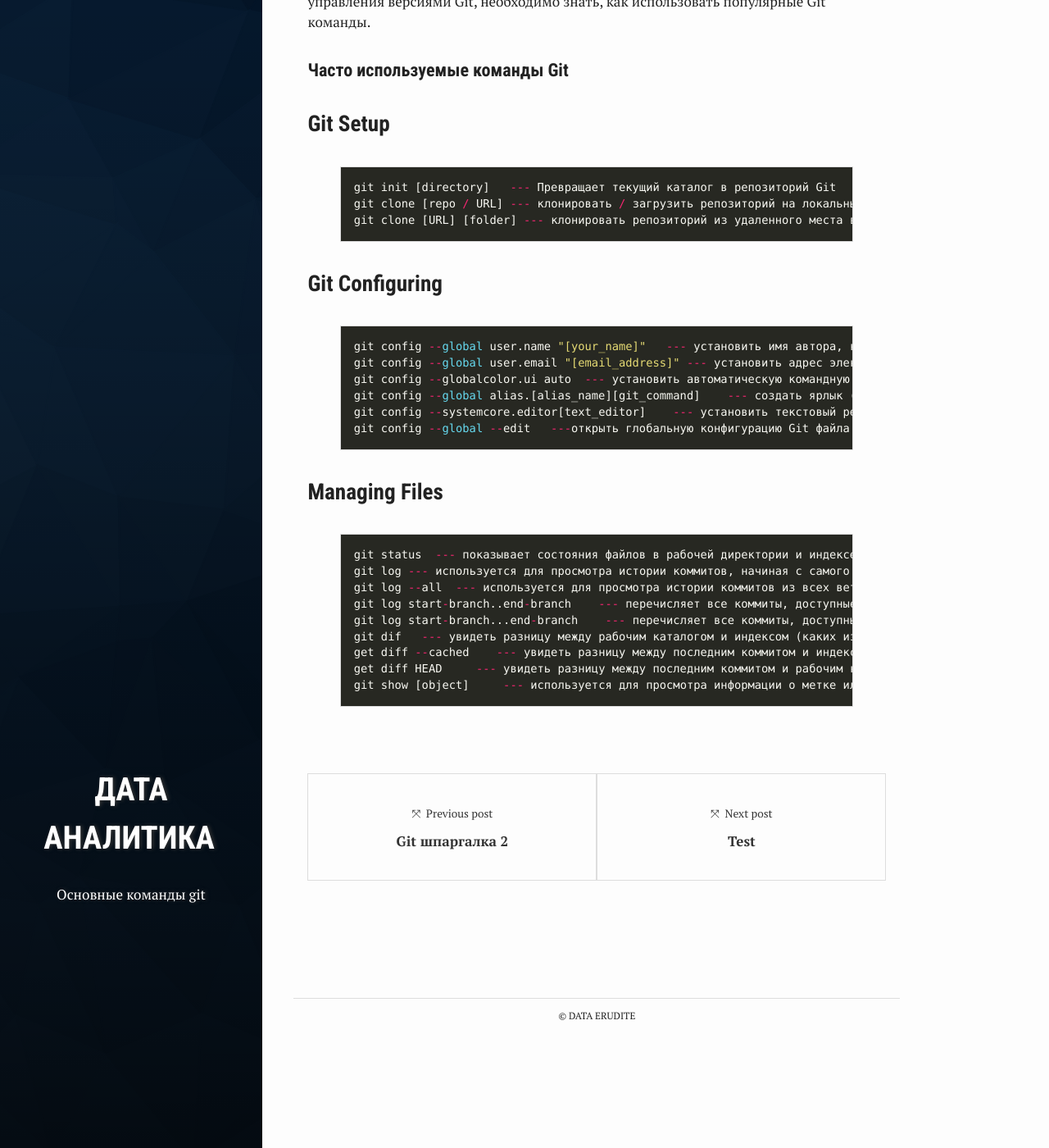
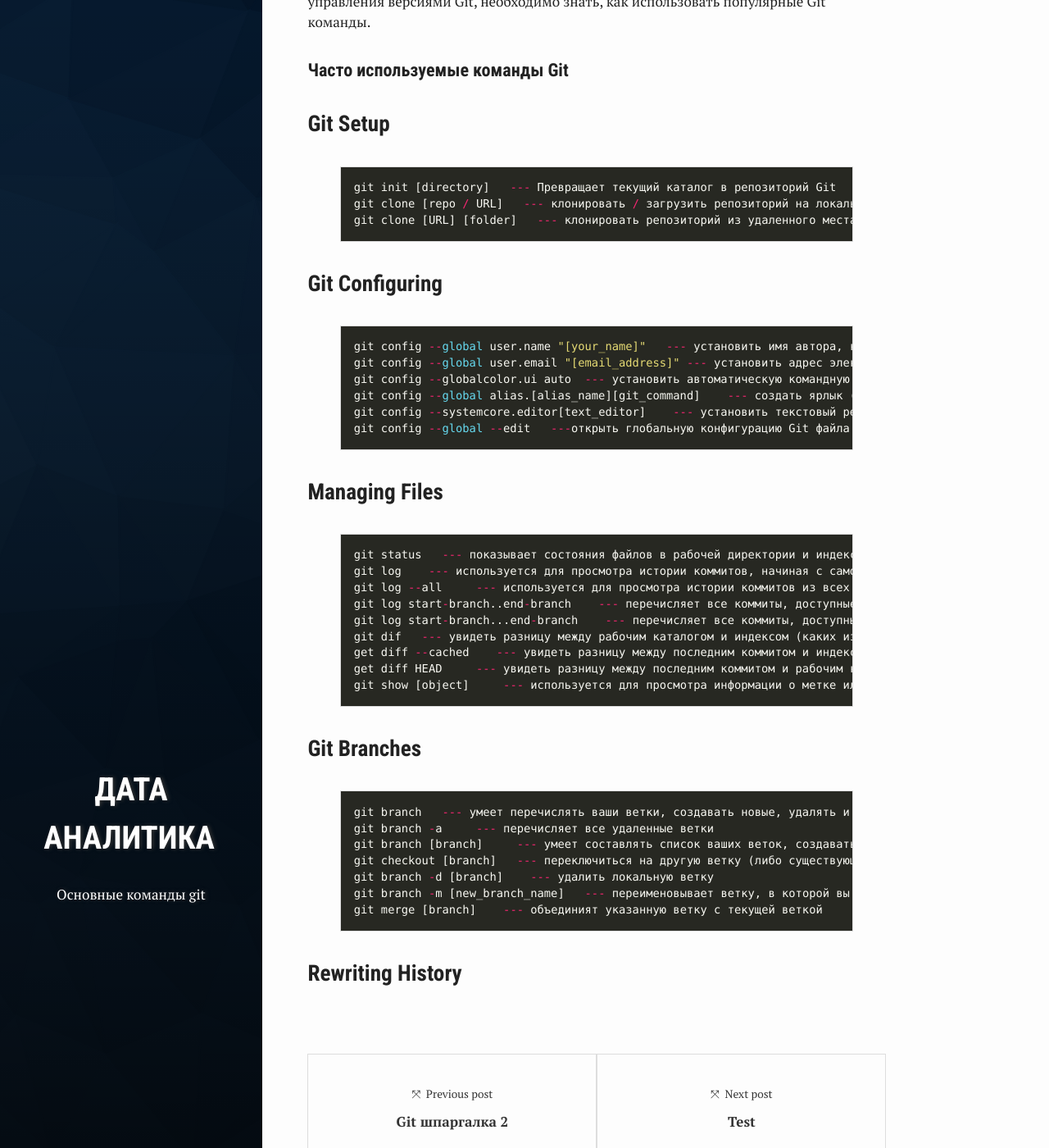
Before and after one commit to p1aton/p1aton.github.io, a Jekyll site: the page built from _posts/2017-10-19-git.md, in a window 1280 px wide and 1400 px high, scrolled down 279 px. Shown: the whole window at 82% size. Built offline with Jekyll 4.4.1, drawn with Linux system fonts in a browser that asks for light colours.

Commit message:
Update 2017-10-19-git.md

```diff
--- a/_posts/2017-10-19-git.md
+++ b/_posts/2017-10-19-git.md
@@ -19,8 +19,8 @@ tags: ['Дата аналитика']
 
 {% highlight python %}
 git init [directory]   --- Превращает текущий каталог в репозиторий Git
-git clone [repo / URL] --- клонировать / загрузить репозиторий на локальный компьютер
-git clone [URL] [folder] --- клонировать репозиторий из удаленного места в указанную папку | [папка] | на вашем локальном компьютере
+git clone [repo / URL]   --- клонировать / загрузить репозиторий на локальный компьютер
+git clone [URL] [folder]   --- клонировать репозиторий из удаленного места в указанную папку | [папка] | на вашем локальном компьютере
 {% endhighlight %}
 
 ### Git Configuring
@@ -37,9 +37,9 @@ git config --global --edit   ---открыть глобальную конфиг
 ###  Managing Files
 
 {% highlight python %}
-git status  --- показывает состояния файлов в рабочей директории и индексе: какие файлы изменены, но не добавлены в индекс; какие ожидают коммита в индексе.
-git log --- используется для просмотра истории коммитов, начиная с самого свежего и уходя к истокам проекта.
-git log --all  --- используется для просмотра истории коммитов из всех веток
+git status   --- показывает состояния файлов в рабочей директории и индексе: какие файлы изменены, но не добавлены в индекс; какие ожидают коммита в индексе.
+git log    --- используется для просмотра истории коммитов, начиная с самого свежего и уходя к истокам проекта.
+git log --all     --- используется для просмотра истории коммитов из всех веток
 git log start-branch..end-branch    --- перечисляет все коммиты, доступные из end-branch , которые недоступны из start-branch
 git log start-branch...end-branch    --- перечисляет все коммиты, доступные либо из start-branch , либо из end-branch , но недоступные как из start-branch , так и из end-branch
 git dif   --- увидеть разницу между рабочим каталогом и индексом (каких изменений не было еще совершено )
@@ -47,3 +47,17 @@ get diff --cached    --- увидеть разницу между последн
 get diff HEAD     --- увидеть разницу между последним коммитом и рабочим каталогом
 git show [object]     --- используется для просмотра информации о метке или коммите
 {% endhighlight %}
+
+### Git Branches
+
+{% highlight python %}
+git branch   --- умеет перечислять ваши ветки, создавать новые, удалять и переименовывать их
+git branch -a     --- перечисляет все удаленные ветки
+git branch [branch]     --- умеет составлять список ваших веток, создавать новые, удалять и переименовывать их
+git checkout [branch]   --- переключиться на другую ветку (либо существующий или создать новую ветку под указанным именем]
+git branch -d [branch]    --- удалить локальную ветку
+git branch -m [new_branch_name]   --- переименовывает ветку, в которой вы находитесь в настоящее время
+git merge [branch]    --- объединият указанную ветку с текущей веткой
+{% endhighlight %}
+
+### Rewriting History
```
